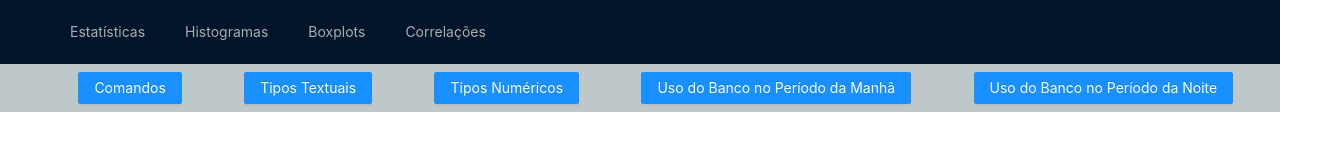
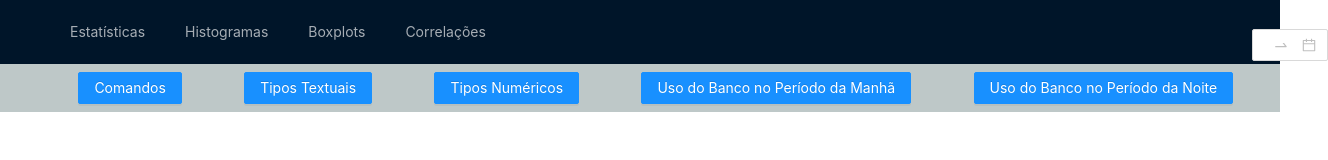
Before and after one commit to yurisds/monitoring-mechanism-Frontend, a React (Create React App) app: page /histograms in a window 1280 px wide. Shown: the top 160 px of the page, 1328 px wide, since content can reach past the window. Built offline with nearby package versions, Linux system fonts and the light colour scheme; no server answers.

Commit message:
Add calendar histograms

```diff
--- a/src/Pages/HistogramaDbList/index.js
+++ b/src/Pages/HistogramaDbList/index.js
@@ -2,8 +2,9 @@ import React, { useEffect, useState } from 'react';
 import "./style.css"
 import HistogramaDbList from '../../components/HistogramaDbList';
 import ResponsiveAppBar from '../../components/Common/NavBar';
-import { Button, Spin } from 'antd';
+import { Button, Spin, Form, DatePicker } from 'antd';
 import axios from 'axios';
+import dayjs from 'dayjs';
 import HistogramaDbTypeTextUsed from '../../components/HistogramaDbTypeTextUsed';
 import HistogramaDbTypeNumericUsed from '../../components/HistogramaDbTypeNumericUsed';
 import HistogramaDbHoursWorkedAM from '../../components/HistogramaDbHoursWorkedAM';
@@ -17,19 +18,38 @@ const HistogramaDbListPage = () => {
 
     const [button, setButton ] = useState("commands");
 
+    const [form] = Form.useForm();
+
     const [ list, setList ] = useState([]);
 
     const [ isLoading, setIsLoading ] = useState(true);
 
     useEffect( () => {
-        getDbList();
+        getDbList({});
     }, [])
 
-    const getDbList = async () => {
+    const getDbList = async (values) => {
 
         setIsLoading(true);
 
-        const response = await api.get("/statistics");
+        let response;
+
+        if(!values.date) {
+
+            response = await api.get(`/statistics`);
+
+        } else{
+
+            const startDate = dayjs(values.date[0]).format("YYYY-MM-DDT00:00:00");
+            const endDate = dayjs(values.date[1]).format("YYYY-MM-DDT23:59:59")
+
+            if(startDate && endDate){
+                response = await api.get(`/statistics?initialDate=${startDate}&finalDate=${endDate}`);
+            }else {
+                response = await api.get(`/statistics`);
+            }
+
+        }
 
         setList(response.data)
         setIsLoading(false);
@@ -61,6 +81,29 @@ const HistogramaDbListPage = () => {
                 <Button type="primary" style={{marginLeft: "5%"}}  onClick={ () => handleButton("HoursWorkedPM")}>
                     Uso do Banco no Período da Noite
                 </Button>
+
+                <div style={{marginTop: '-5%'}}>
+                <Form form={form} layout="vertical" name="form" style={{ marginLeft: "25%", alignItems: "left", display: "flex", flexDirection: "column", width: "100%"}}>
+                    <Form.Item key={"date"} name={"date"}>
+                        <DatePicker.RangePicker
+                        format={"DD/MM/YYYY"}
+                            allowClear={true}
+                            onChange={() => {
+                                form
+                                .validateFields()
+                                .then((values) => {
+                                    getDbList(values);
+                                })
+                                .catch((info) => {
+                                    console.log('Validate Failed:', info);
+                                });
+
+                            }}
+                        />
+                    </Form.Item>
+                </Form>
+            </div>
+
             </div>
 
 
```
